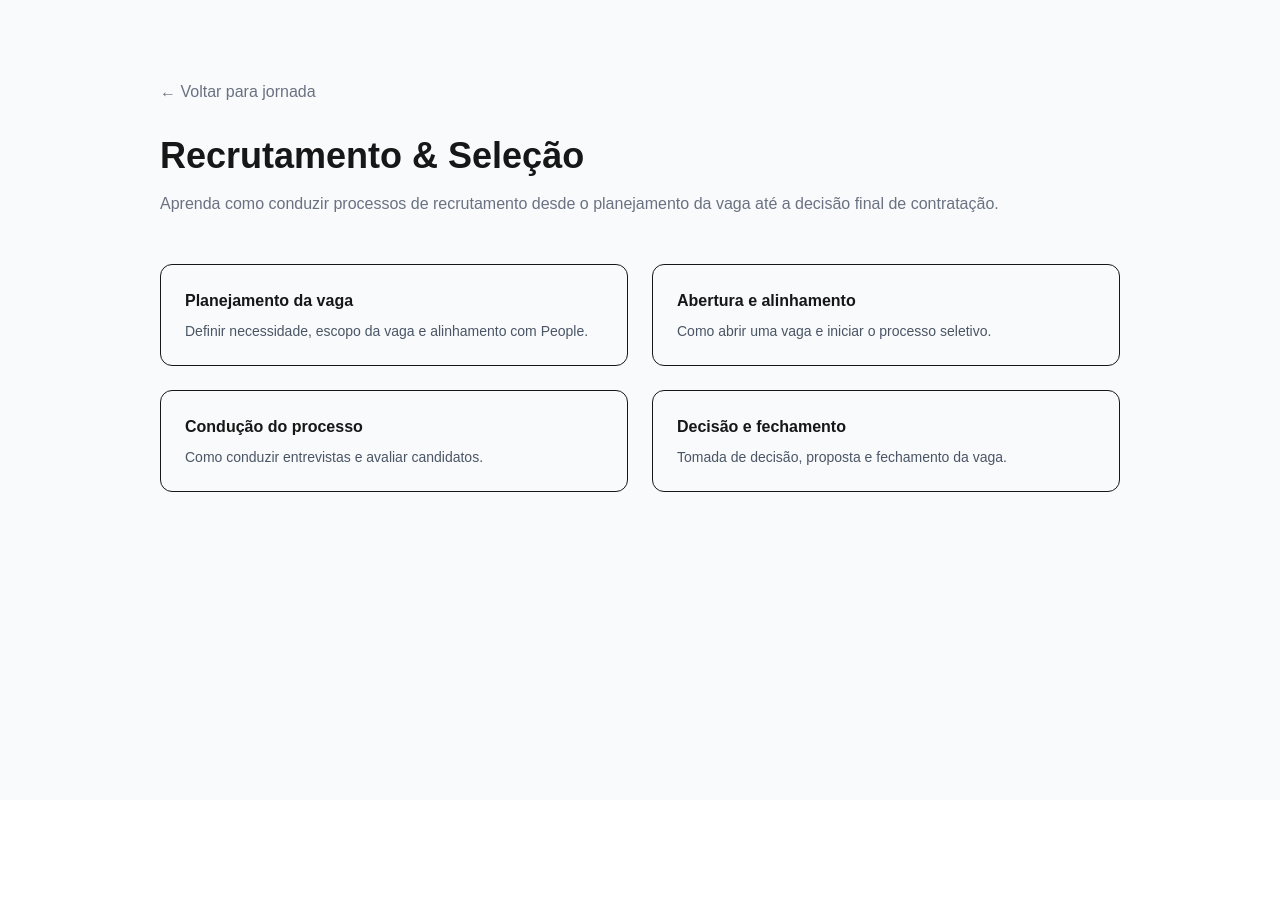
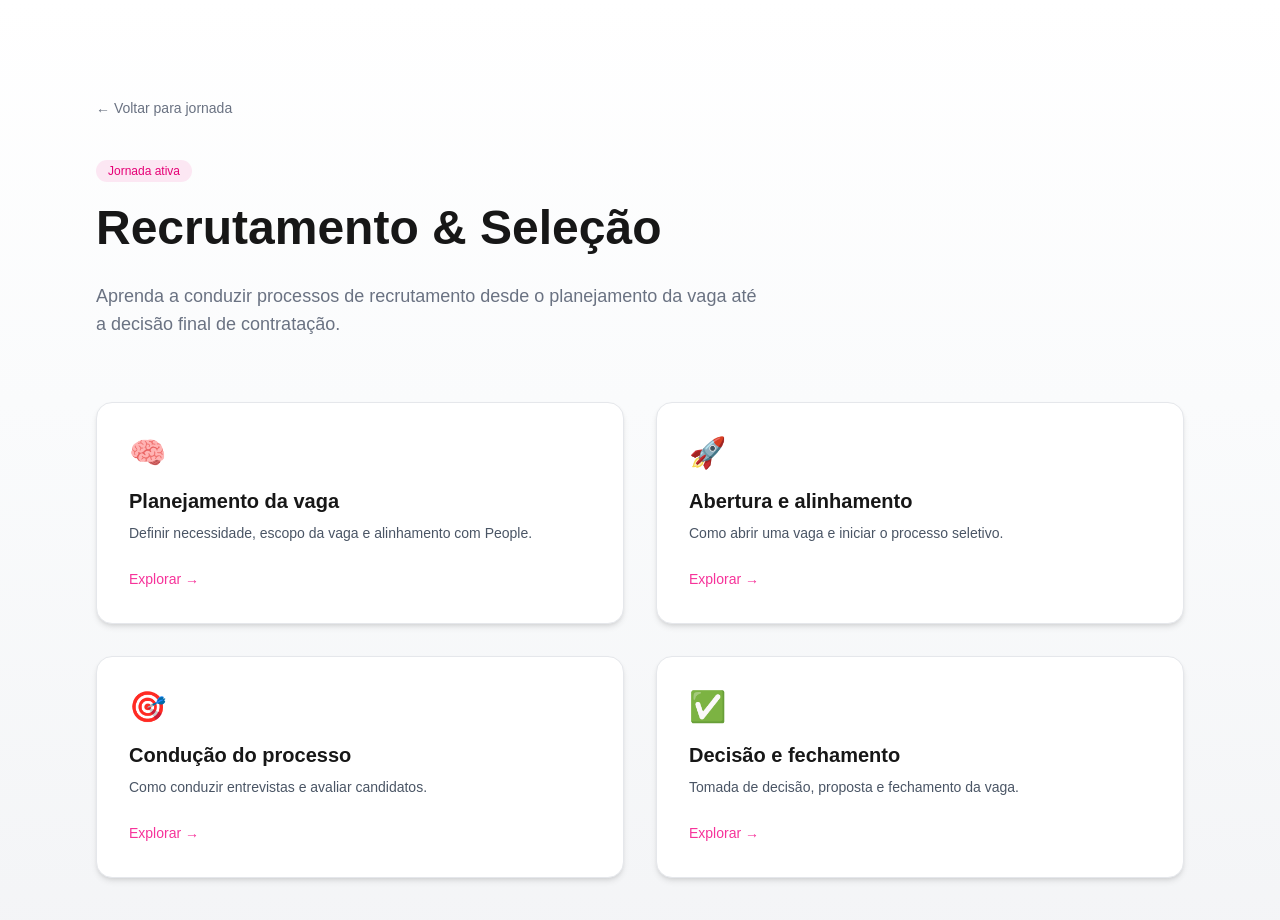
Before and after one commit to amandafrann/programa-lider-hero, a Next.js app: page /rs in a window 1280 px wide. Shown: the top 920 px of the page. Before the commit the page ends 800 px from the top, so only its background shows below. Built offline with nearby package versions, Linux system fonts and the light colour scheme.

Commit message:
atualizar pagina rs

```diff
--- a/app/rs/page.tsx
+++ b/app/rs/page.tsx
@@ -2,81 +2,146 @@ import Link from "next/link";
 
 export default function RSPage() {
   return (
-    <main className="min-h-screen bg-gray-50 flex justify-center py-20">
+    <main className="min-h-screen bg-gradient-to-b from-white via-gray-50 to-gray-100 flex justify-center py-24">
 
-      <div className="max-w-5xl w-full px-8">
+      <div className="max-w-6xl w-full px-8">
+
+        {/* VOLTAR */}
 
         <Link
           href="/jornada"
-          className="text-gray-500 hover:text-gray-800 mb-8 inline-block"
+          className="text-sm text-gray-500 hover:text-gray-800 mb-10 inline-block"
         >
           ← Voltar para jornada
         </Link>
 
-        <h1 className="text-4xl font-bold mb-4">
-          Recrutamento & Seleção
-        </h1>
 
-        <p className="text-gray-500 mb-12">
-          Aprenda como conduzir processos de recrutamento desde o planejamento
-          da vaga até a decisão final de contratação.
-        </p>
+        {/* HEADER */}
 
-        <div className="grid grid-cols-2 gap-6">
+        <div className="mb-16">
+
+          <span className="text-xs bg-pink-100 text-pink-600 px-3 py-1 rounded-full">
+            Jornada ativa
+          </span>
+
+          <h1 className="text-5xl font-bold mt-4 mb-6 leading-tight">
+            Recrutamento & Seleção
+          </h1>
+
+          <p className="text-gray-500 text-lg max-w-2xl">
+            Aprenda a conduzir processos de recrutamento desde o planejamento
+            da vaga até a decisão final de contratação.
+          </p>
+
+        </div>
+
+
+        {/* GRID */}
+
+        <div className="grid md:grid-cols-2 gap-8">
+
+
+          {/* PLANEJAMENTO */}
 
           <Link
             href="/rs/planejamento"
-            className="border rounded-xl p-6 hover:bg-gray-50 transition"
+            className="group bg-white rounded-2xl p-8 border border-gray-200 shadow-md hover:shadow-xl transition-all duration-300 hover:-translate-y-2"
           >
-            <h3 className="font-semibold mb-2">
+
+            <div className="text-3xl mb-4">
+              🧠
+            </div>
+
+            <h3 className="text-xl font-semibold mb-2">
               Planejamento da vaga
             </h3>
 
-            <p className="text-sm text-gray-600">
+            <p className="text-gray-600 text-sm mb-6">
               Definir necessidade, escopo da vaga e alinhamento com People.
             </p>
+
+            <span className="text-sm font-medium text-pink-500 group-hover:translate-x-1 transition">
+              Explorar →
+            </span>
+
           </Link>
 
 
+          {/* ABERTURA */}
+
           <Link
             href="/rs/abertura"
-            className="border rounded-xl p-6 hover:bg-gray-50 transition"
+            className="group bg-white rounded-2xl p-8 border border-gray-200 shadow-md hover:shadow-xl transition-all duration-300 hover:-translate-y-2"
           >
-            <h3 className="font-semibold mb-2">
+
+            <div className="text-3xl mb-4">
+              🚀
+            </div>
+
+            <h3 className="text-xl font-semibold mb-2">
               Abertura e alinhamento
             </h3>
 
-            <p className="text-sm text-gray-600">
+            <p className="text-gray-600 text-sm mb-6">
               Como abrir uma vaga e iniciar o processo seletivo.
             </p>
+
+            <span className="text-sm font-medium text-pink-500 group-hover:translate-x-1 transition">
+              Explorar →
+            </span>
+
           </Link>
 
 
+          {/* PROCESSO */}
+
           <Link
             href="/rs/conducao"
-            className="border rounded-xl p-6 hover:bg-gray-50 transition"
+            className="group bg-white rounded-2xl p-8 border border-gray-200 shadow-md hover:shadow-xl transition-all duration-300 hover:-translate-y-2"
           >
-            <h3 className="font-semibold mb-2">
+
+            <div className="text-3xl mb-4">
+              🎯
+            </div>
+
+            <h3 className="text-xl font-semibold mb-2">
               Condução do processo
             </h3>
 
-            <p className="text-sm text-gray-600">
+            <p className="text-gray-600 text-sm mb-6">
               Como conduzir entrevistas e avaliar candidatos.
             </p>
+
+            <span className="text-sm font-medium text-pink-500 group-hover:translate-x-1 transition">
+              Explorar →
+            </span>
+
           </Link>
 
 
+          {/* DECISÃO */}
+
           <Link
             href="/rs/decisao"
-            className="border rounded-xl p-6 hover:bg-gray-50 transition"
+            className="group bg-white rounded-2xl p-8 border border-gray-200 shadow-md hover:shadow-xl transition-all duration-300 hover:-translate-y-2"
           >
-            <h3 className="font-semibold mb-2">
+
+            <div className="text-3xl mb-4">
+              ✅
+            </div>
+
+            <h3 className="text-xl font-semibold mb-2">
               Decisão e fechamento
             </h3>
 
-            <p className="text-sm text-gray-600">
+            <p className="text-gray-600 text-sm mb-6">
               Tomada de decisão, proposta e fechamento da vaga.
             </p>
+
+            <span className="text-sm font-medium text-pink-500 group-hover:translate-x-1 transition">
+              Explorar →
+            </span>
+
           </Link>
 
         </div>
```
